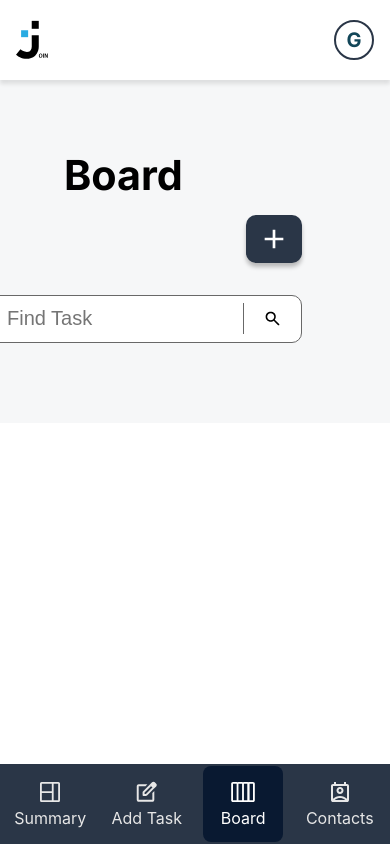
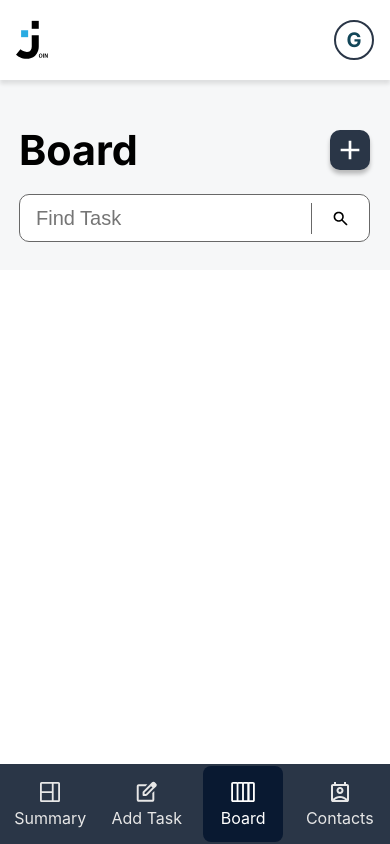
Before and after one commit to AnastasiaRoberz/join, an Angular app: page /board in a window 390 px wide. Built offline with nearby package versions, Linux system fonts and the light colour scheme; a web font is replaced by a local one.

Commit message:
mobile layout done

```diff
--- a/src/app/features/main/board/components/board-header/board-header.html
+++ b/src/app/features/main/board/components/board-header/board-header.html
@@ -1,7 +1,18 @@
-<header class="board-header" [class.header-mobile]="responsiveService.isMobile()">
+<header class="board-header" [class.board-header__mobile]="responsiveService.isMobile()">
+  <div class="board-header-title" [class.board-header-title__mobile]="responsiveService.isMobile()">
     <h2>Board</h2>
+    @if (responsiveService.isMobile()) {
+      <button
+        appBtn
+        preset="addTask"
+        size="small"
+        [class.is-mobile]="responsiveService.isMobile()"
+        type="button"
+      ></button>
+    }
+  </div>
 
-  <div class="board-header__actions">
+  <div class="board-header-actions">
     <label class="search">
       <input type="text" placeholder="Find Task" />
       <span class="search__divider"></span>
@@ -10,14 +21,13 @@
       </svg>
     </label>
 
+    @if (!responsiveService.isMobile()) {
       <button
         appBtn
         preset="addTask"
-      [size]="responsiveService.isMobile() ? 'small' : 'large'"
-      [class.is-mobile]="responsiveService.isMobile()"
-      [class.is-tablet]="responsiveService.isTablet()"
-      [class.is-desktop]="responsiveService.isDesktop()"
+        [class.is-tablet]="!responsiveService.isMobile()"
         type="button"
       ></button>
+    }
   </div>
 </header>
--- a/src/app/features/main/board/components/board-header/board-header.scss
+++ b/src/app/features/main/board/components/board-header/board-header.scss
@@ -4,10 +4,34 @@
   @include flex-start;
   justify-content: space-between;
   gap: 24px;
-  padding: 80px 88px 80px 64px;
+  padding: calcClamp(48, 80) calcClamp(16, 88) calcClamp(24, 80) calcClamp(16, 64);
   background-color: $color-grey-background;
 
-  &__actions {
+  &__mobile {
+    flex-direction: column;
+  }
+
+  &-title {
+    width: 100%;
+    display: flex;
+    justify-content: space-between;
+
+    h2 {
+      align-self: center;
+    }
+
+    .is-mobile {
+      position: relative;
+      border-radius: 10px;
+      bottom: 0;
+      right: 0;
+      height: 40px;
+      width: 40px;
+      padding: 0;
+    }
+  }
+
+  &-actions {
     display: flex;
     justify-content: flex-end;
     gap: 32px;
@@ -19,7 +43,9 @@
       justify-content: flex-end;
       align-items: center;
       gap: 16px;
-      width: 312px;
+      //   width: 312px;
+
+      max-width: 100%;
       height: 48px;
       padding: 8px 16px;
       border: 1px solid #686868;
@@ -56,32 +82,8 @@
       }
     }
 
-    .is-desktop {
-      height: 48px;
-    }
-
     .is-tablet {
       height: 48px;
     }
-
-    .is-mobile {
-      position: relative;
-      border-radius: 10px;
-      bottom: 0;
-      right: 0;
-
-      .icon {
-        height: 100px;
-      }
-    }
   }
 }
-
-.header-mobile {
-  @include flex-start(column);
-
-  .board-header__actions {
-    flex-direction: column-reverse;
-    align-items: flex-end;
-  }
-}
--- a/src/app/features/main/board/components/board-header/board-header.ts
+++ b/src/app/features/main/board/components/board-header/board-header.ts
@@ -9,8 +9,6 @@ import { ResponsiveService } from '../../../../../services/responsive.service';
   templateUrl: './board-header.html',
   host: {
     '[class.is-mobile]': 'responsiveService.isMobile()',
-    '[class.is-tablet]': 'responsiveService.isTablet()',
-    '[class.is-desktop]': 'responsiveService.isDesktop()',
   },
 })
 export class BoardHeader {
```
Lines whose indentation alone changed are shown as unchanged.
